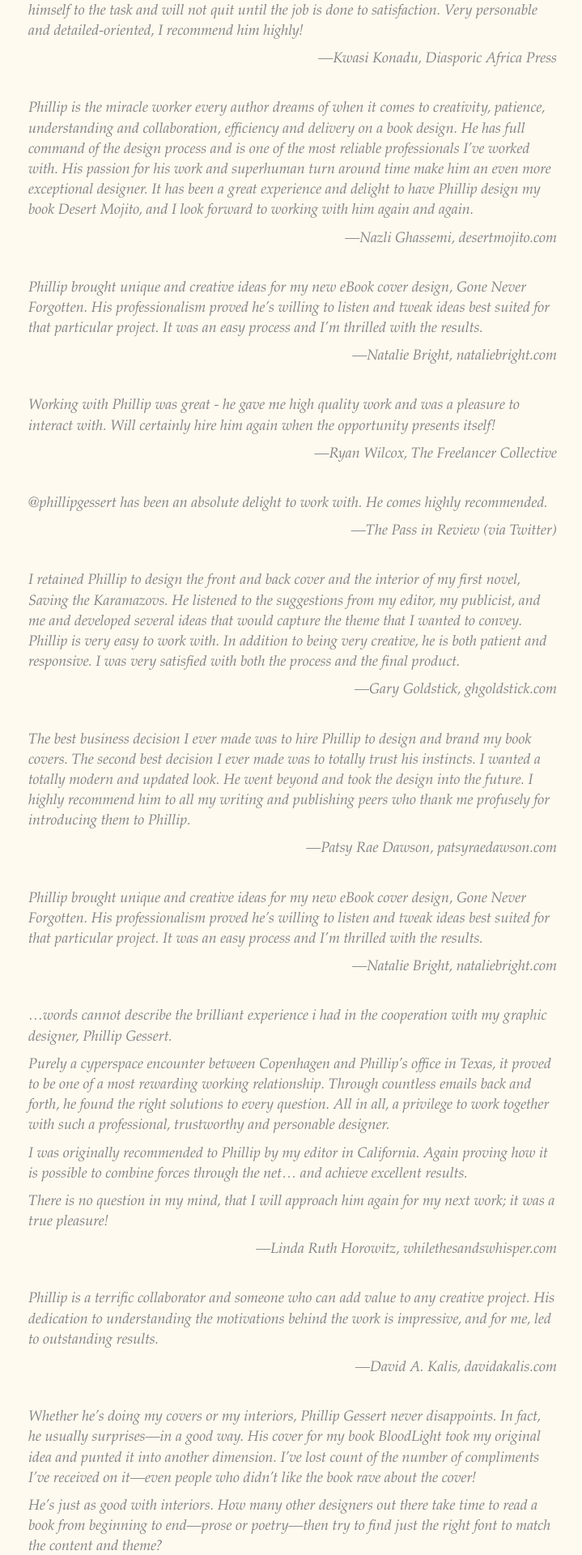
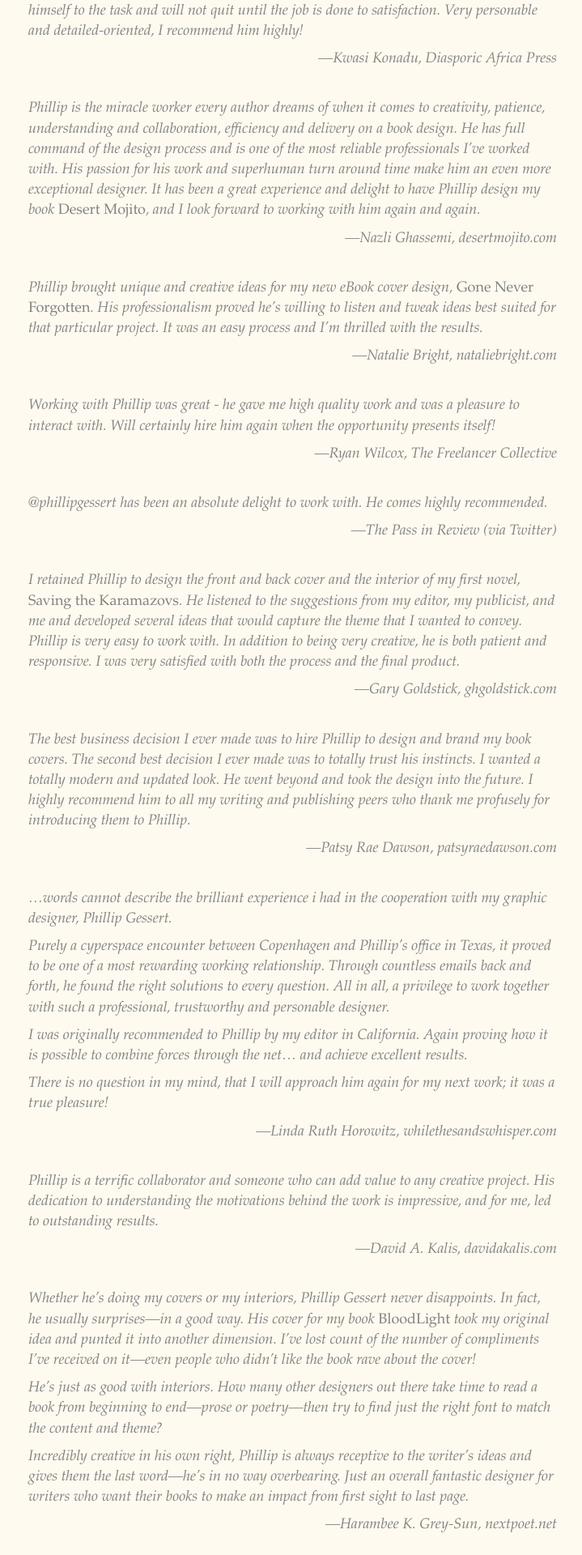
Before and after one commit to phillipgessert/phillipgessert.github.io, a Jekyll site: the page built from index.md, in a window 1280 px wide. Shown: the part 1158-3078 px from the top of the page at 81% size, without its empty margins (286-1005 px from the left). Built offline with Jekyll 4.4.1, drawn with Linux system fonts in a browser that asks for light colours.

Commit message:
italics in blockquotes

```diff
--- a/_sass/_custom.scss
+++ b/_sass/_custom.scss
@@ -21,10 +21,6 @@
 		//color: $secondary-color;
 		font-size: $small-font-size;
 	}
-}
-
-.caps {
-	color: green;
 }
 
 table {
@@ -142,6 +138,9 @@
 	p{
 		margin-bottom: .5em;
 
+	}
+	em{
+		font-style: normal;
 	}
 }
 
@@ -360,5 +359,5 @@
 	text-transform: lowercase;
 	font-variant: small-caps;
 	letter-spacing: .125em;
-	font-size: 1.1em;
+	font-size: 1.125em;
 }
--- a/index.md
+++ b/index.md
@@ -25,11 +25,11 @@
 >
 > Kwasi Konadu, Diasporic Africa Press
 
->Phillip is the miracle worker every author dreams of when it comes to creativity, patience, understanding and collaboration, efficiency and delivery on a book design. He has full command of the design process and is one of the most reliable professionals I’ve worked with. His passion for his work and superhuman turn around time make him an even more exceptional designer. It has been a great experience and delight to have Phillip design my book Desert Mojito, and I look forward to working with him again and again.
+>Phillip is the miracle worker every author dreams of when it comes to creativity, patience, understanding and collaboration, efficiency and delivery on a book design. He has full command of the design process and is one of the most reliable professionals I’ve worked with. His passion for his work and superhuman turn around time make him an even more exceptional designer. It has been a great experience and delight to have Phillip design my book *Desert Mojito*, and I look forward to working with him again and again.
 >
 > Nazli Ghassemi, desertmojito.com
 
-> Phillip brought unique and creative ideas for my new eBook cover design, Gone Never Forgotten. His professionalism proved he’s willing to listen and tweak ideas best suited for that particular project. It was an easy process and I’m thrilled with the results.
+> Phillip brought unique and creative ideas for my new eBook cover design, *Gone Never Forgotten*. His professionalism proved he’s willing to listen and tweak ideas best suited for that particular project. It was an easy process and I’m thrilled with the results.
 >
 > Natalie Bright, nataliebright.com
 
@@ -41,17 +41,13 @@
 >
 > The Pass in Review (via Twitter)
 
-> I retained Phillip to design the front and back cover and the interior of my first novel, Saving the Karamazovs. He listened to the suggestions from my editor, my publicist, and me and developed several ideas that would capture the theme that I wanted to convey. Phillip is very easy to work with. In addition to being very creative, he is both patient and responsive. I was very satisfied with both the process and the final product.
+> I retained Phillip to design the front and back cover and the interior of my first novel, *Saving the Karamazovs*. He listened to the suggestions from my editor, my publicist, and me and developed several ideas that would capture the theme that I wanted to convey. Phillip is very easy to work with. In addition to being very creative, he is both patient and responsive. I was very satisfied with both the process and the final product.
 >
 > Gary Goldstick, ghgoldstick.com
 
 > The best business decision I ever made was to hire Phillip to design and brand my book covers. The second best decision I ever made was to totally trust his instincts. I wanted a totally modern and updated look. He went beyond and took the design into the future. I highly recommend him to all my writing and publishing peers who thank me profusely for introducing them to Phillip.
 >
 > Patsy Rae Dawson, patsyraedawson.com
-
-> Phillip brought unique and creative ideas for my new eBook cover design, Gone Never Forgotten. His professionalism proved he’s willing to listen and tweak ideas best suited for that particular project. It was an easy process and I’m thrilled with the results.
->
-> Natalie Bright, nataliebright.com
 
 > ...words cannot describe the brilliant experience i had in the cooperation with my graphic designer, Phillip Gessert.
 >
@@ -67,7 +63,7 @@
 >
 > David A. Kalis, davidakalis.com
 
-> Whether he’s doing my covers or my interiors, Phillip Gessert never disappoints. In fact, he usually surprises—in a good way. His cover for my book BloodLight took my original idea and punted it into another dimension. I’ve lost count of the number of compliments I’ve received on it—even people who didn’t like the book rave about the cover!
+> Whether he’s doing my covers or my interiors, Phillip Gessert never disappoints. In fact, he usually surprises—in a good way. His cover for my book *BloodLight* took my original idea and punted it into another dimension. I’ve lost count of the number of compliments I’ve received on it—even people who didn’t like the book rave about the cover!
 >
 > He’s just as good with interiors.  How many other designers out there take time to read a book from beginning to end—prose or poetry—then try to find just the right font to match the content and theme?
 >
```
